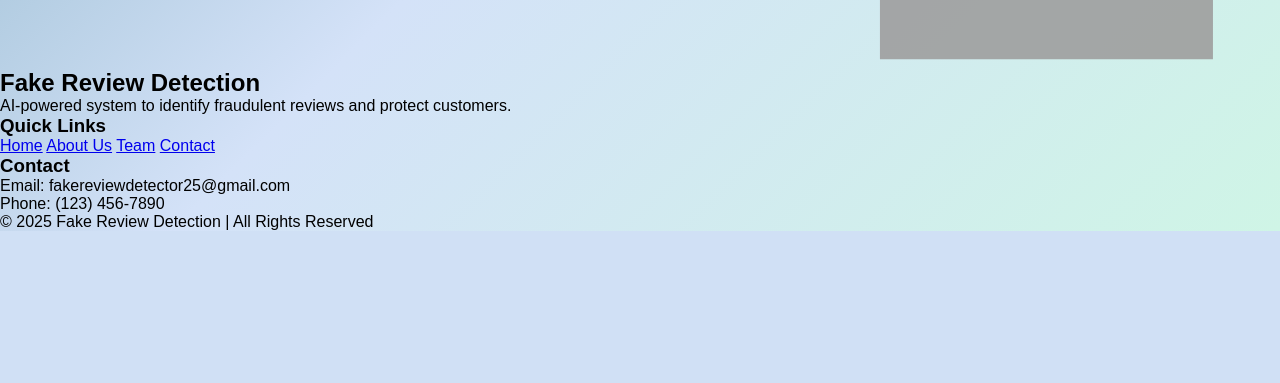
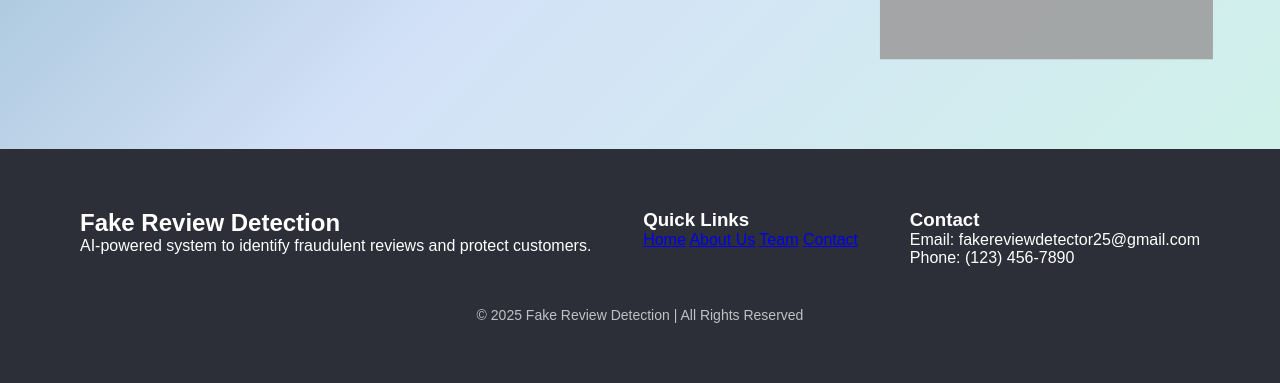
Before and after one commit to honeypatel1704/fake-review-detector, a Flask app: page / in a window 1280 px wide. Shown: the part 704-1087 px from the top of the page. Before the commit the page ends 935 px from the top, so only its background shows below. Run offline with Flask 3, Linux system fonts and the light colour scheme; parts of the project's set-up code (start-up, migrations or seed data) failed here and were passed over.

Commit message:
Refactor CSS comments and add footer styles
Refactor CSS comments for better organization and clarity. Add new footer styles.

```diff
--- a/static/style.css
+++ b/static/style.css
@@ -1,6 +1,6 @@
-/* /* ------------------------------------
+/* ============================================================
    GLOBAL STYLE
------------------------------------- */
+============================================================ */
 * {
   margin: 0;
   padding: 0;
@@ -15,9 +15,9 @@ body.home-body {
   overflow-x: hidden;
 }
 
-/* ------------------------------------
+/* ============================================================
    NAVBAR
------------------------------------- */
+============================================================ */
 .navbar {
   display: flex;
   justify-content: space-between;
@@ -32,7 +32,6 @@ body.home-body {
   color: #000;
 }
 
-/* Navbar Link Hover Animation */
 .navbar nav a {
   text-decoration: none;
   color: #000;
@@ -58,9 +57,6 @@ body.home-body {
   width: 100%;
 }
 
-/* ------------------------------------
-   BUTTONS
------------------------------------- */
 .demo-btn {
   padding: 12px 28px;
   border-radius: 40px;
@@ -75,10 +71,10 @@ body.home-body {
   background: #000;
   color: #fff;
 }
-/* ------------------------------------
+
+/* ============================================================
    LOGIN PAGE
------------------------------------- */
-
+============================================================ */
 .login-body {
   background: linear-gradient(120deg, #b3f0ff, #d7e6ff, #ffe8f2);
   min-height: 100vh;
@@ -142,10 +138,6 @@ body.home-body {
   margin-bottom: 40px;
 }
 
-.login-form {
-    width: 100%;
-}
-
 .login-form label {
   font-size: 14px;
   font-weight: 600;
@@ -204,10 +196,9 @@ body.home-body {
   animation: float 4s ease-in-out infinite;
 }
 
-
-/* ------------------------------------
+/* ============================================================
    HERO SECTION
------------------------------------- */
+============================================================ */
 .hero {
   display: flex;
   justify-content: space-between;
@@ -216,7 +207,6 @@ body.home-body {
   height: 85vh;
 }
 
-/* Hero Text Fade-in Animation */
 .hero-text h1,
 .hero-text p,
 .hero-text .large {
@@ -250,7 +240,6 @@ body.home-body {
   animation-delay: 0.3s;
 }
 
-/* Big Button - Gradient + Hover Zoom */
 .hero-text .large {
   background: linear-gradient(135deg, #3a8dff, #6ad0ff);
   color: white;
@@ -271,9 +260,6 @@ body.home-body {
   box-shadow: 0 12px 25px rgba(0, 0, 0, 0.25);
 }
 
-/* ------------------------------------
-   HERO IMAGE + ANIMATIONS
------------------------------------- */
 .hero-image {
   position: relative;
   width: 45%;
@@ -281,7 +267,6 @@ body.home-body {
   justify-content: center;
 }
 
-/* Floating Animation for the Person Image */
 .home-man {
   width: 360px;
   z-index: 10;
@@ -289,18 +274,11 @@ body.home-body {
 }
 
 @keyframes float {
-  0% {
-    transform: translateY(0px);
-  }
-  50% {
-    transform: translateY(-12px);
-  }
-  100% {
-    transform: translateY(0px);
-  }
+  0% { transform: translateY(0px); }
+  50% { transform: translateY(-12px); }
+  100% { transform: translateY(0px); }
 }
 
-/* Background Hexagon Shape */
 .hero-image::before {
   content: "";
   position: absolute;
@@ -315,7 +293,6 @@ body.home-body {
   animation: slowfloat 6s ease-in-out infinite;
 }
 
-/* Blue Abstract Curves */
 .hero-image::after {
   content: "";
   position: absolute;
@@ -331,15 +308,65 @@ body.home-body {
   animation: slowfloat 7s ease-in-out infinite;
 }
 
-/* Slow Floating Animation for Shapes */
 @keyframes slowfloat {
-  0% {
-    transform: translateY(0) rotate(0deg);
+  0% { transform: translateY(0) rotate(0deg); }
+  50% { transform: translateY(10px) rotate(1deg); }
+  100% { transform: translateY(0) rotate(0deg); }
 }
-  50% {
-    transform: translateY(10px) rotate(1deg);
+
+/* ============================================================
+   FOOTER (NEW)
+============================================================ */
+/* ------------------------------------
+   FOOTER (Horizontal Layout)
+------------------------------------ */
+.footer {
+  width: 100%;
+  background: #2c2f38;
+  color: #fff;
+  padding: 60px 80px;
+  margin-top: 80px;
 }
-  100% {
-    transform: translateY(0) rotate(0deg);
+
+.footer-container {
+  display: flex;
+  justify-content: space-between;
+  align-items: flex-start;
+  gap: 50px;
 }
+
+.footer-column {
+  flex: 1;
 }
+
+.footer-title {
+  font-size: 20px;
+  font-weight: 700;
+  margin-bottom: 20px;
+}
+
+.footer ul {
+  list-style: none;
+}
+
+.footer ul li {
+  margin-bottom: 10px;
+}
+
+.footer ul li a {
+  color: #d3d3d3;
+  text-decoration: none;
+  transition: 0.3s;
+}
+
+.footer ul li a:hover {
+  color: #6ad0ff;
+}
+
+/* Footer bottom text */
+.footer-bottom {
+  text-align: center;
+  margin-top: 40px;
+  font-size: 14px;
+  opacity: 0.7;
+}
```
Lines whose indentation alone changed are shown as unchanged.
